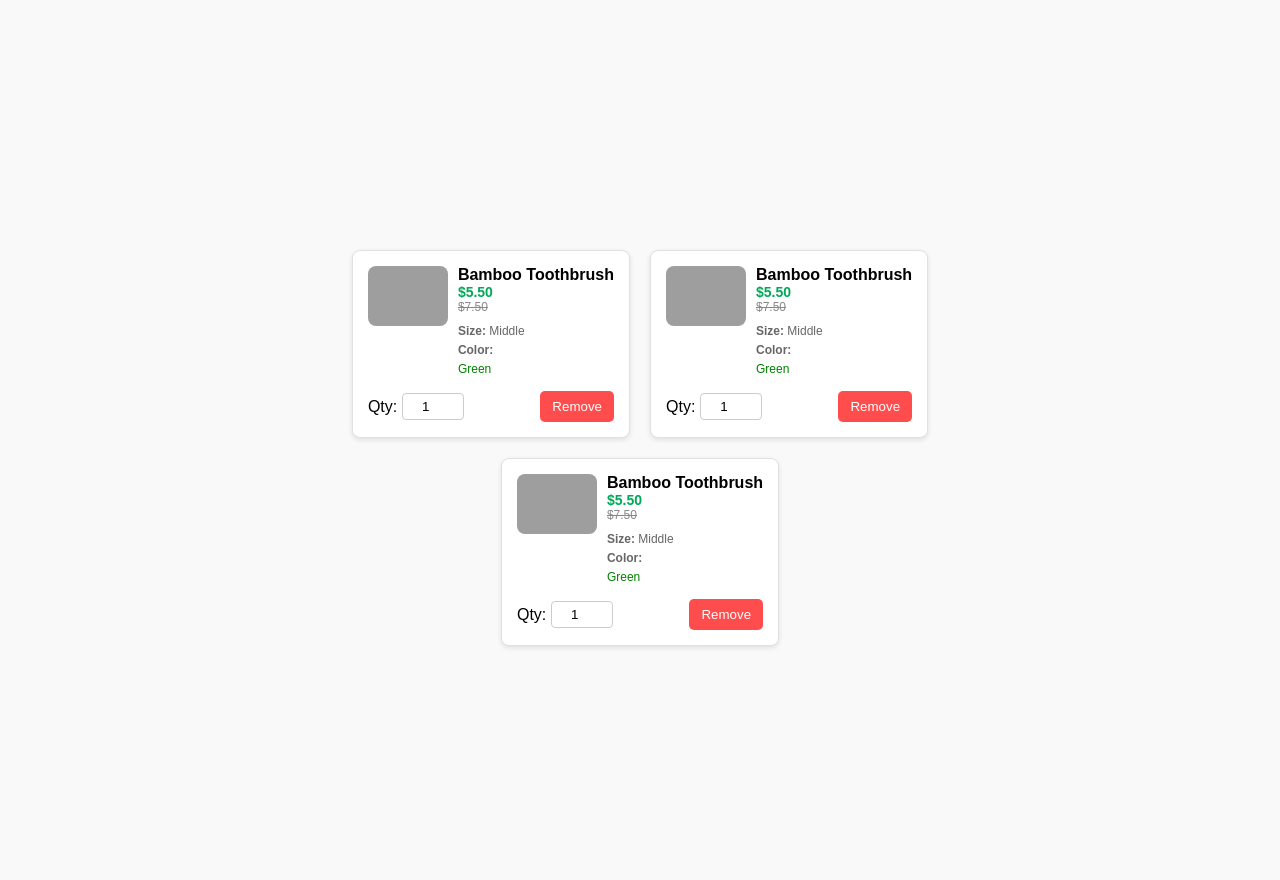
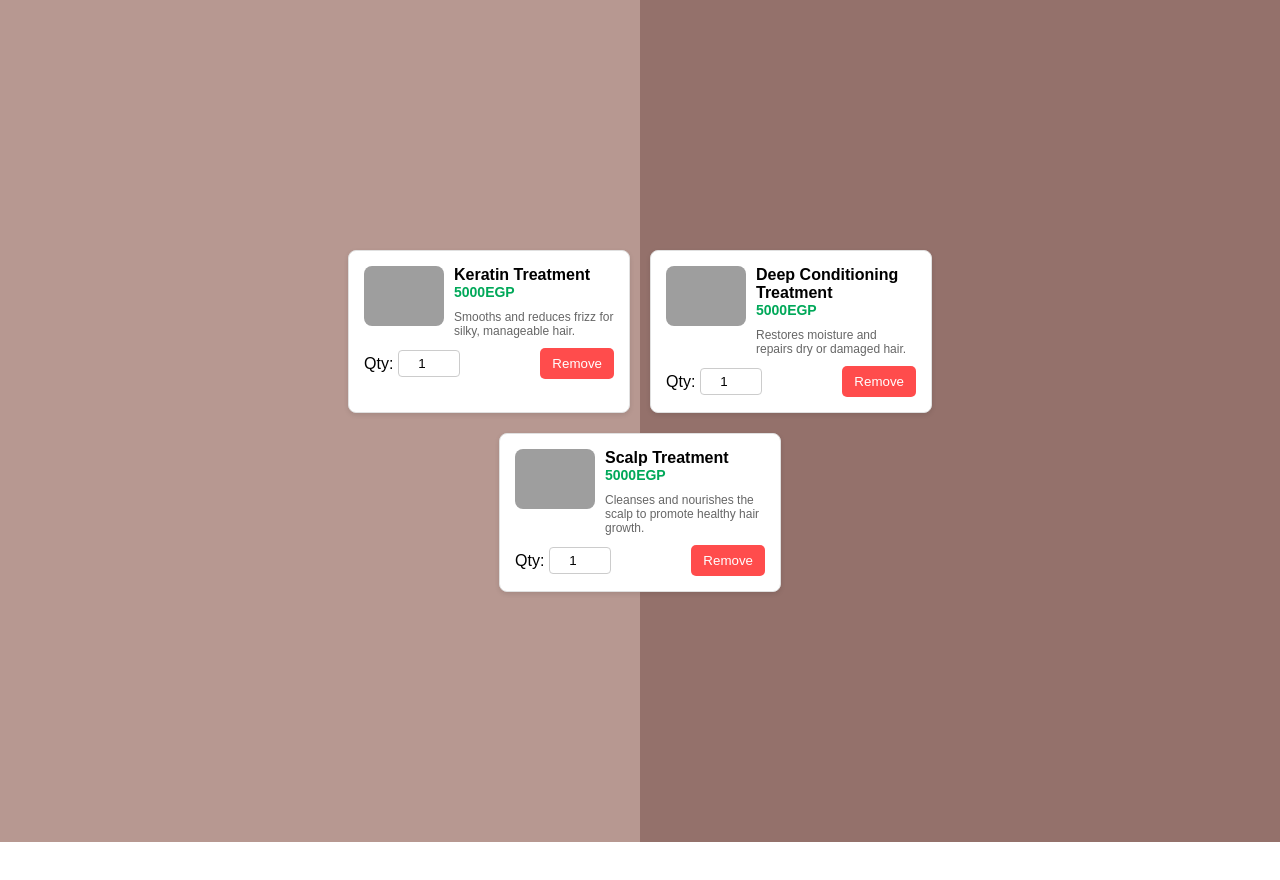
Before and after one commit to JOHNTAMER123/ON-STYLE, a website: page treamtments.html in a window 1280 px wide. After the commit the page ends 842 px from the top, so only its background shows below. Drawn offline with Linux system fonts and the light colour scheme; grey boxes are pictures that could not be loaded.

Commit message:
links woman page

```diff
--- a/treamtments.html
+++ b/treamtments.html
@@ -9,7 +9,7 @@
             font-family: Arial, sans-serif;
             margin: 0;
             padding: 0;
-            background-color: #f9f9f9;
+            background: linear-gradient(to right,#b79891 50%, #94716b 50%);
         }
 
         .cart-container {
@@ -117,15 +117,12 @@
         <div class="cart-item">
             <img
                     src="https://static.wixstatic.com/media/c837a6_18152edaef9940ca88f446ae94b48a47~mv2.jpg/v1/fill/w_824,h_1098,al_c,q_85,usm_0.66_1.00_0.01,enc_auto/c837a6_18152edaef9940ca88f446ae94b48a47~mv2.jpg"
-                    alt="Bamboo Toothbrush"
+                    alt="Keratin Treatment"
             />
             <div class="cart-item-details">
-                <p class="cart-item-title">Bamboo Toothbrush</p>
-                <div class="cart-item-price">$5.50</div>
-                <div class="cart-item-full-price">$7.50</div>
-                <div class="cart-item-description">
-                    <span><strong>Size:</strong> Middle</span>
-                    <span><strong>Color:</strong> <span style="color: #008000;">Green</span></span>
+                <p class="cart-item-title">Keratin Treatment</p>
+                <div class="cart-item-price">5000EGP</div>
+                <div class="cart-item-description">Smooths and reduces frizz for silky, manageable hair.
                 </div>
             </div>
         </div>
@@ -141,15 +138,12 @@
         <div class="cart-item">
             <img
                     src="https://static.wixstatic.com/media/c837a6_18152edaef9940ca88f446ae94b48a47~mv2.jpg/v1/fill/w_824,h_1098,al_c,q_85,usm_0.66_1.00_0.01,enc_auto/c837a6_18152edaef9940ca88f446ae94b48a47~mv2.jpg"
-                    alt="Bamboo Toothbrush"
+                    alt="Deep Conditioning Treatment"
             />
             <div class="cart-item-details">
-                <p class="cart-item-title">Bamboo Toothbrush</p>
-                <div class="cart-item-price">$5.50</div>
-                <div class="cart-item-full-price">$7.50</div>
-                <div class="cart-item-description">
-                    <span><strong>Size:</strong> Middle</span>
-                    <span><strong>Color:</strong> <span style="color: #008000;">Green</span></span>
+                <p class="cart-item-title">Deep Conditioning Treatment</p>
+                <div class="cart-item-price">5000EGP</div>
+                <div class="cart-item-description">Restores moisture and repairs dry or damaged hair.
                 </div>
             </div>
         </div>
@@ -165,15 +159,12 @@
         <div class="cart-item">
             <img
                     src="https://static.wixstatic.com/media/c837a6_18152edaef9940ca88f446ae94b48a47~mv2.jpg/v1/fill/w_824,h_1098,al_c,q_85,usm_0.66_1.00_0.01,enc_auto/c837a6_18152edaef9940ca88f446ae94b48a47~mv2.jpg"
-                    alt="Bamboo Toothbrush"
+                    alt="Scalp Treatment"
             />
             <div class="cart-item-details">
-                <p class="cart-item-title">Bamboo Toothbrush</p>
-                <div class="cart-item-price">$5.50</div>
-                <div class="cart-item-full-price">$7.50</div>
-                <div class="cart-item-description">
-                    <span><strong>Size:</strong> Middle</span>
-                    <span><strong>Color:</strong> <span style="color: #008000;">Green</span></span>
+                <p class="cart-item-title">Scalp Treatment</p>
+                <div class="cart-item-price">5000EGP</div>
+                <div class="cart-item-description">Cleanses and nourishes the scalp to promote healthy hair growth.
                 </div>
             </div>
         </div>
```
Also changed, not shown: Lashes.html (+12 -21 lines), makeup.html (+12 -21 lines).
